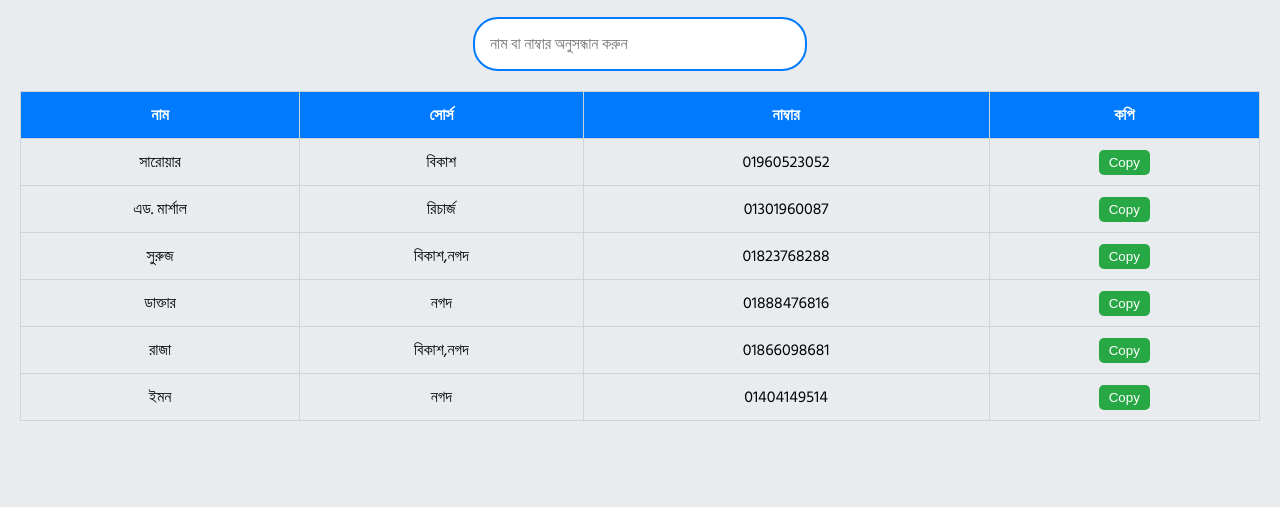
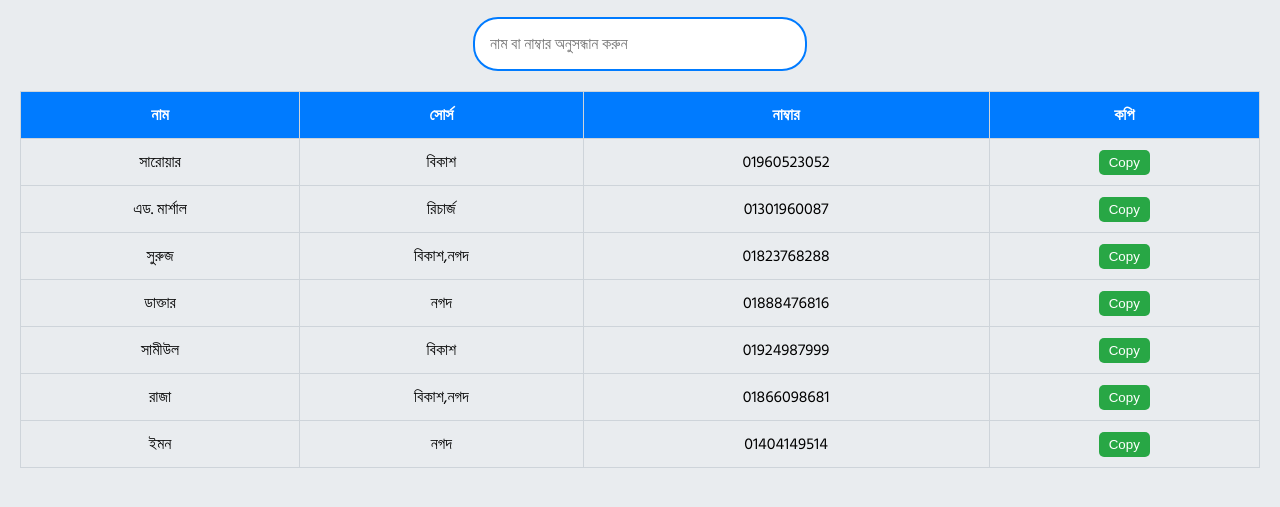
Before and after one commit to sarowarh94/IN, a plain HTML site: page index.html in a window 1280 px wide. Shown: the part 157-664 px from the top of the page. Drawn offline with Linux system fonts and the light colour scheme.

Commit message:
Update index.html

```diff
--- a/index.html
+++ b/index.html
@@ -118,6 +118,12 @@
                 <td><button class="copy-button" onclick="copyToClipboard('01888476816')">Copy</button></td>
             </tr>
             <tr>
+                <td>সামীউল</td>
+                <td>বিকাশ</td>
+                <td>01924987999</td>
+                <td><button class="copy-button" onclick="copyToClipboard('01924987999')">Copy</button></td>
+            </tr>
+            <tr>
                 <td>রাজা </td>
                 <td>বিকাশ,নগদ</td>
                 <td>01866098681</td>
```
